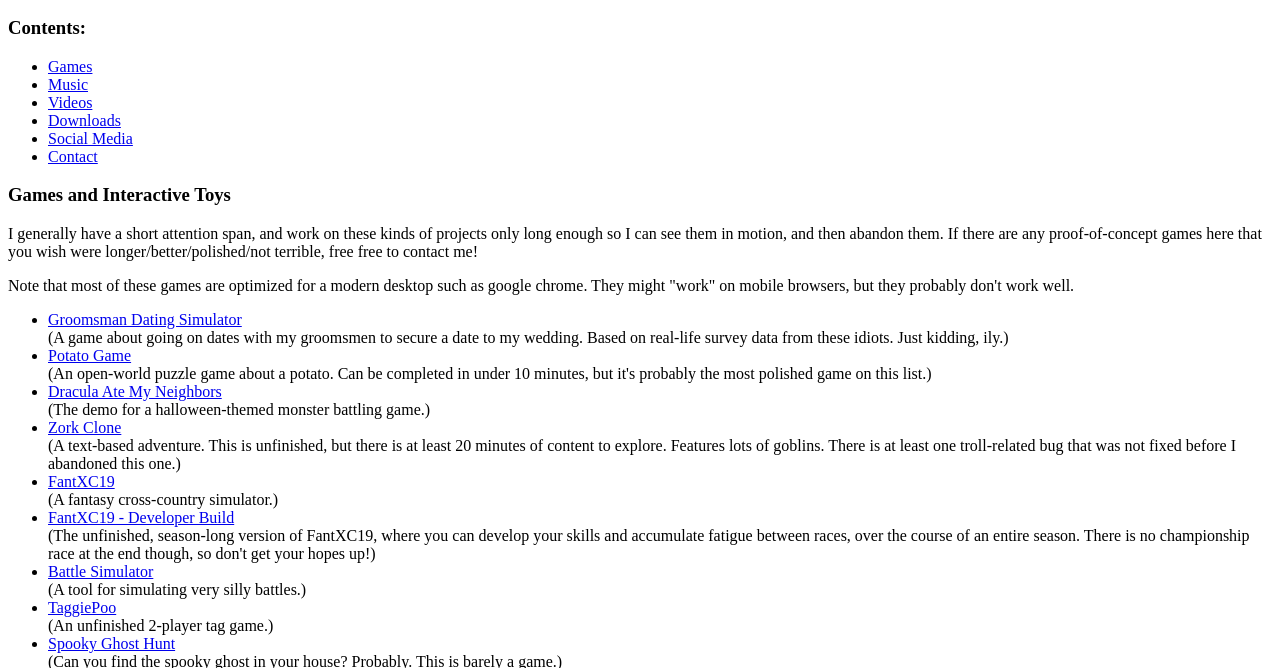
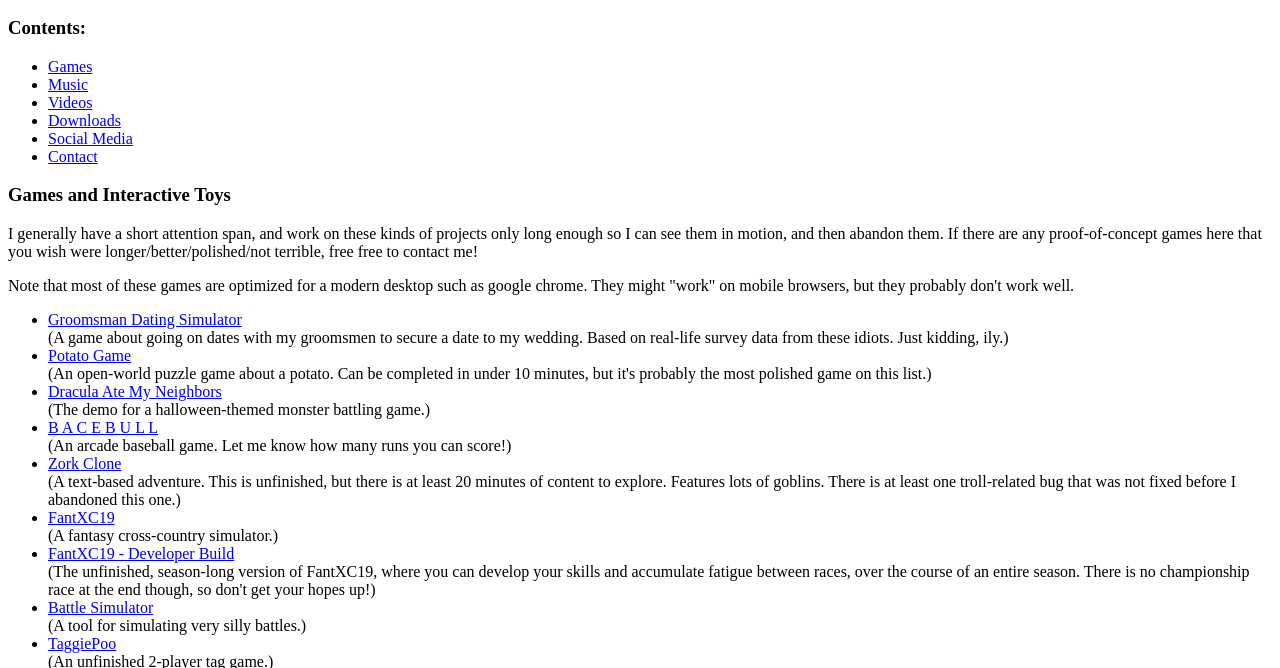
Before and after one commit to armstrongch/TurdBoomerang, a plain HTML site: page index.html in a window 1280 px wide. Shown: the part 110-778 px from the top of the page. Drawn offline with Linux system fonts and the light colour scheme.

Commit message:
Update index.html

```diff
--- a/index.html
+++ b/index.html
@@ -46,6 +46,9 @@
 				</li>
 				<li>
 					<a href="https://turdboomerang.itch.io/dracula-ate-my-neighbors">Dracula Ate My Neighbors</a><br/>(The demo for a halloween-themed monster battling game.)
+				</li>
+				<li>
+					<a href="https://armstrongch.github.io/bacebull/">B A C E B U L L</a><br/>(An arcade baseball game. Let me know how many runs you can score!)
 				</li>
 				<li>
 					<a href="https://armstrongch.github.io/ZorkClone/">Zork Clone</a><br/>(A text-based adventure. This is unfinished, but there is at least 20 minutes of content to explore. Features lots of goblins. There is at least one troll-related bug that was not fixed before I abandoned this one.)
```
